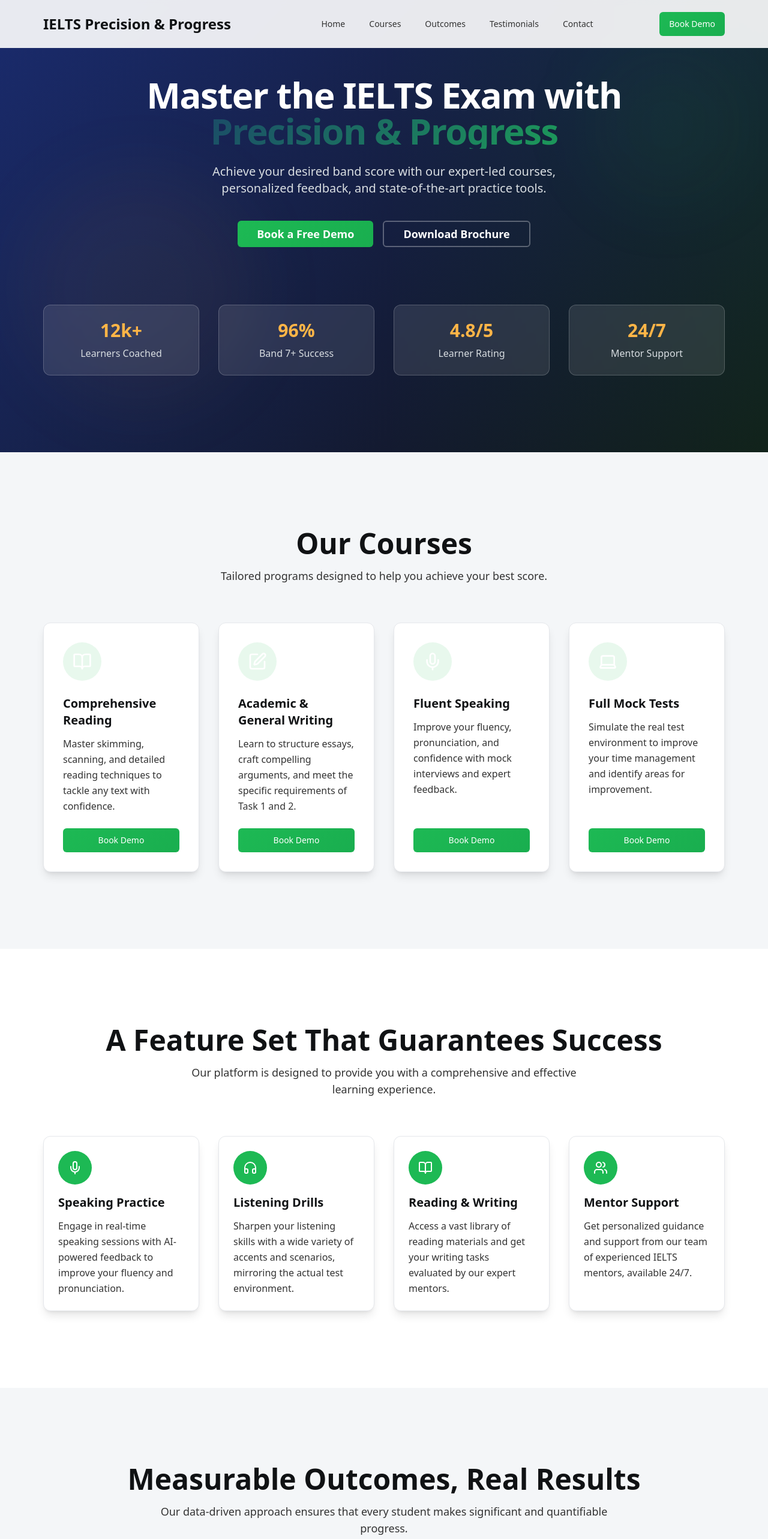
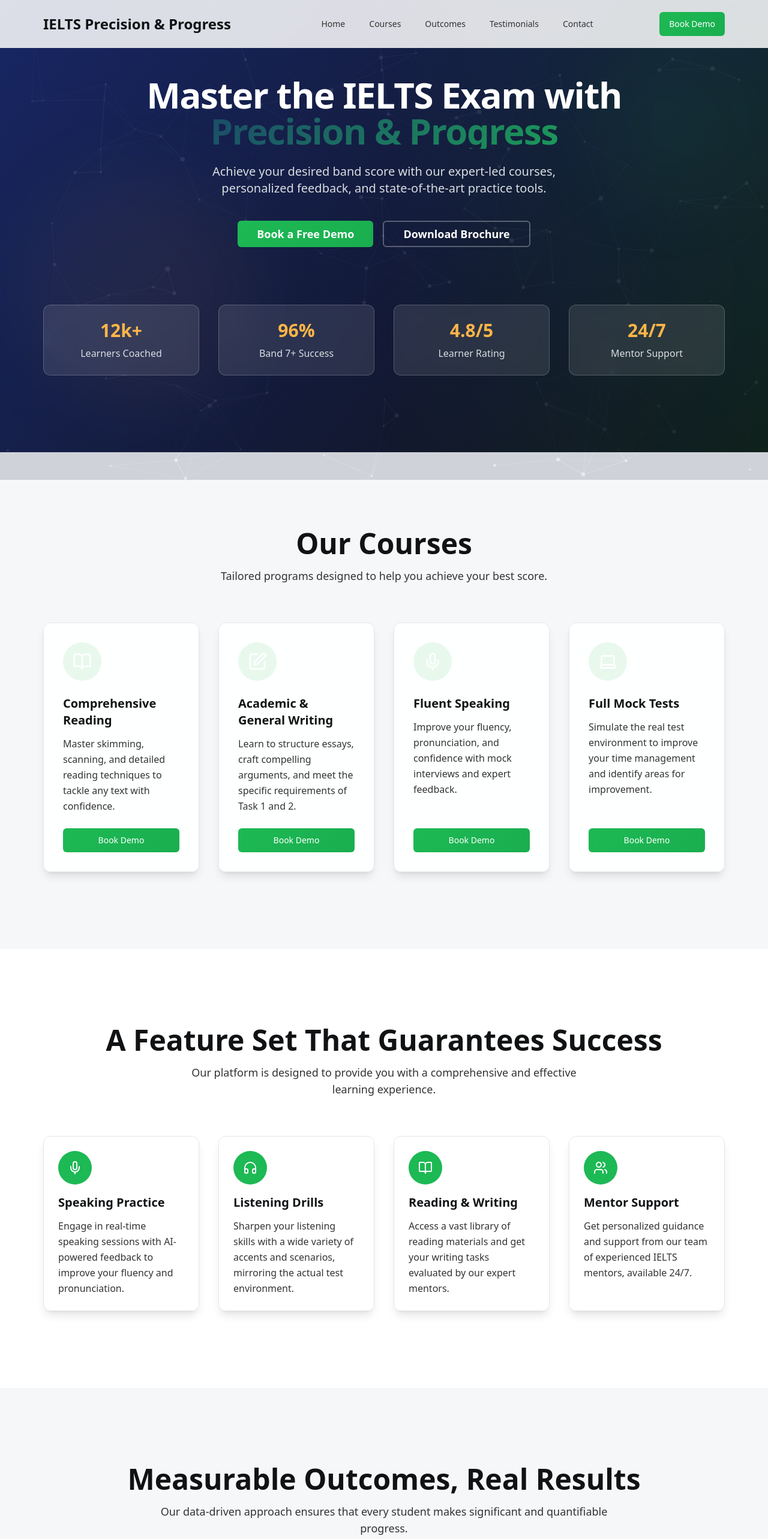
Before and after one commit to dikshadamahe/IELTS, a React (Vite) app: page / in a window 1280 px wide. Shown: the top 2566 px of the page at 60% size. Built offline with nearby package versions, Linux system fonts and the light colour scheme.

Commit message:
made changes

```diff
--- a/src/components/CallToAction.tsx
+++ b/src/components/CallToAction.tsx
@@ -24,7 +24,10 @@
 
   return (
     <motion.section
-      className="py-20 sm:py-28 lg:py-32 bg-hero-gradient text-white relative overflow-hidden"
+      className="py-20 sm:py-28 lg:py-32 text-white relative overflow-hidden"
+      style={{
+        background: 'linear-gradient(135deg, rgba(26, 43, 109, 0.85) 0%, rgba(16, 18, 20, 0.9) 100%)'
+      }}
       initial={{ opacity: 0 }}
       whileInView={{ opacity: 1 }}
       viewport={{ once: true }}
--- a/src/components/Courses.tsx
+++ b/src/components/Courses.tsx
@@ -53,7 +53,10 @@
   return (
     <motion.section
       id="courses"
-      className="py-20 sm:py-28 lg:py-32 bg-cool-gray-light"
+      className="py-20 sm:py-28 lg:py-32"
+      style={{
+        backgroundColor: 'rgba(244, 246, 248, 0.85)'
+      }}
       variants={containerVariants}
       initial="hidden"
       whileInView="visible"
@@ -72,7 +75,11 @@
           {courses.map((course) => (
             <motion.div
               key={course.title}
-              className="bg-white p-8 rounded-xl shadow-lg border border-border-light hover:shadow-xl hover:shadow-emerald-green/10 transition-all duration-300 flex flex-col"
+              className="p-8 rounded-xl shadow-lg border border-border-light hover:shadow-xl transition-all duration-300 flex flex-col"
+              style={{
+                backgroundColor: 'rgba(255, 255, 255, 0.9)',
+                backdropFilter: 'blur(8px)'
+              }}
               variants={itemVariants}
               whileHover={{ y: -8, scale: 1.02 }}
             >
--- a/src/components/FeatureCard.tsx
+++ b/src/components/FeatureCard.tsx
@@ -25,7 +25,11 @@
 }) => {
   return (
     <motion.div
-      className="bg-white p-6 rounded-xl shadow-lg border border-border-light hover:shadow-xl hover:shadow-emerald-green/10 transition-all duration-300"
+      className="p-6 rounded-xl shadow-lg border border-border-light hover:shadow-xl transition-all duration-300"
+      style={{
+        backgroundColor: 'rgba(255, 255, 255, 0.9)',
+        backdropFilter: 'blur(8px)'
+      }}
       variants={itemVariants}
       whileHover={{
         scale: 1.05,
--- a/src/components/Features.tsx
+++ b/src/components/Features.tsx
@@ -43,7 +43,10 @@
   return (
     <motion.section
       id="features"
-      className="py-20 sm:py-28 lg:py-32 bg-white"
+      className="py-20 sm:py-28 lg:py-32"
+      style={{
+        backgroundColor: 'rgba(255, 255, 255, 0.85)'
+      }}
       variants={containerVariants}
       initial="hidden"
       whileInView="visible"
--- a/src/components/Footer.tsx
+++ b/src/components/Footer.tsx
@@ -17,7 +17,10 @@
   return (
     <motion.footer
       id="contact"
-      className="bg-footer-gradient text-white py-12"
+      className="text-white py-12"
+      style={{
+        background: 'linear-gradient(135deg, rgba(26, 43, 109, 0.9) 0%, rgba(16, 18, 20, 0.95) 100%)'
+      }}
       variants={footerVariants}
       initial="hidden"
       whileInView="visible"
--- a/src/components/Hero.tsx
+++ b/src/components/Hero.tsx
@@ -29,7 +29,10 @@
   return (
     <motion.section
       id="home"
-      className="relative bg-hero-gradient text-white py-20 sm:py-28 lg:py-32 overflow-hidden"
+      className="relative py-20 sm:py-28 lg:py-32 overflow-hidden text-white"
+      style={{
+        background: 'linear-gradient(135deg, rgba(26, 43, 109, 0.85) 0%, rgba(16, 18, 20, 0.9) 100%)'
+      }}
       variants={containerVariants}
       initial="hidden"
       animate="visible"
@@ -82,7 +85,11 @@
         >
           <div className="grid grid-cols-2 md:grid-cols-4 gap-8 text-center">
             <motion.div
-              className="p-6 rounded-xl bg-white/10 backdrop-blur-sm border border-white/20 hover:bg-white/15 transition-all duration-300"
+              className="p-6 rounded-xl border border-white/20 hover:border-white/30 transition-all duration-300"
+              style={{
+                backgroundColor: 'rgba(255, 255, 255, 0.1)',
+                backdropFilter: 'blur(8px)'
+              }}
               variants={itemVariants}
               whileHover={{ scale: 1.05 }}
             >
@@ -90,7 +97,11 @@
               <p className="text-cool-gray-dark font-medium">Learners Coached</p>
             </motion.div>
             <motion.div
-              className="p-6 rounded-xl bg-white/10 backdrop-blur-sm border border-white/20 hover:bg-white/15 transition-all duration-300"
+              className="p-6 rounded-xl border border-white/20 hover:border-white/30 transition-all duration-300"
+              style={{
+                backgroundColor: 'rgba(255, 255, 255, 0.1)',
+                backdropFilter: 'blur(8px)'
+              }}
               variants={itemVariants}
               whileHover={{ scale: 1.05 }}
             >
@@ -98,7 +109,11 @@
               <p className="text-cool-gray-dark font-medium">Band 7+ Success</p>
             </motion.div>
             <motion.div
-              className="p-6 rounded-xl bg-white/10 backdrop-blur-sm border border-white/20 hover:bg-white/15 transition-all duration-300"
+              className="p-6 rounded-xl border border-white/20 hover:border-white/30 transition-all duration-300"
+              style={{
+                backgroundColor: 'rgba(255, 255, 255, 0.1)',
+                backdropFilter: 'blur(8px)'
+              }}
               variants={itemVariants}
               whileHover={{ scale: 1.05 }}
             >
@@ -106,7 +121,11 @@
               <p className="text-cool-gray-dark font-medium">Learner Rating</p>
             </motion.div>
             <motion.div
-              className="p-6 rounded-xl bg-white/10 backdrop-blur-sm border border-white/20 hover:bg-white/15 transition-all duration-300"
+              className="p-6 rounded-xl border border-white/20 hover:border-white/30 transition-all duration-300"
+              style={{
+                backgroundColor: 'rgba(255, 255, 255, 0.1)',
+                backdropFilter: 'blur(8px)'
+              }}
               variants={itemVariants}
               whileHover={{ scale: 1.05 }}
             >
--- a/src/components/Navbar.tsx
+++ b/src/components/Navbar.tsx
@@ -26,9 +26,12 @@
 
   return (
     <header
-      className={`fixed top-0 left-0 right-0 z-50 transition-all duration-300 ${
-        isScrolled ? "bg-white/95 backdrop-blur-md shadow-lg" : "bg-white/90 backdrop-blur-sm"
-      }`}
+      className="fixed top-0 left-0 right-0 z-50 transition-all duration-300"
+      style={{
+        backgroundColor: isScrolled ? 'rgba(255, 255, 255, 0.95)' : 'rgba(255, 255, 255, 0.85)',
+        backdropFilter: 'blur(12px)',
+        boxShadow: isScrolled ? '0 4px 20px rgba(0, 0, 0, 0.1)' : 'none'
+      }}
     >
       <nav className="container mx-auto px-4 sm:px-6 lg:px-8">
         <div className="flex items-center justify-between h-20">
@@ -71,7 +74,13 @@
         </div>
       </nav>
       {isMenuOpen && (
-        <div className="md:hidden bg-white/95 backdrop-blur-md border-t border-border-light">
+        <div
+          className="md:hidden border-t border-border-light"
+          style={{
+            backgroundColor: 'rgba(255, 255, 255, 0.95)',
+            backdropFilter: 'blur(12px)'
+          }}
+        >
           <div className="px-2 pt-2 pb-3 space-y-1 sm:px-3">
             {links.map((link) => (
               <a
--- a/src/components/ParticlesBackground.tsx
+++ b/src/components/ParticlesBackground.tsx
@@ -11,7 +11,7 @@
   const particlesOptions = {
     background: {
       color: {
-        value: "#0A0A2A", // deep-royal-blue
+        value: "#0A0A2A", // Darker background for better contrast
       },
     },
     fpsLimit: 60,
@@ -46,7 +46,7 @@
         color: "#ffffff",
         distance: 150,
         enable: true,
-        opacity: 0.5,
+        opacity: 0.3, // Slightly more subtle lines
         width: 1,
       },
       collisions: {
@@ -64,16 +64,16 @@
           enable: true,
           area: 800,
         },
-        value: 80,
+        value: 100, // More particles for better effect
       },
       opacity: {
-        value: 0.5,
+        value: 0.6, // Slightly more visible particles
       },
       shape: {
         type: "circle",
       },
       size: {
-        value: { min: 1, max: 5 },
+        value: { min: 1, max: 4 },
       },
     },
     detectRetina: true,
--- a/src/components/TestimonialCard.tsx
+++ b/src/components/TestimonialCard.tsx
@@ -27,7 +27,11 @@
 }) => {
   return (
     <motion.div
-      className="bg-white p-8 rounded-xl shadow-lg border border-border-light hover:shadow-xl hover:shadow-emerald-green/10 transition-all duration-300 flex flex-col items-center text-center"
+      className="p-8 rounded-xl shadow-lg border border-border-light hover:shadow-xl transition-all duration-300 flex flex-col items-center text-center"
+      style={{
+        backgroundColor: 'rgba(255, 255, 255, 0.9)',
+        backdropFilter: 'blur(8px)'
+      }}
       variants={itemVariants}
       whileHover={{ scale: 1.02, y: -5 }}
     >
--- a/src/components/Testimonials.tsx
+++ b/src/components/Testimonials.tsx
@@ -39,7 +39,10 @@
   return (
     <motion.section
       id="testimonials"
-      className="py-20 sm:py-28 lg:py-32 bg-white"
+      className="py-20 sm:py-28 lg:py-32"
+      style={{
+        backgroundColor: 'rgba(255, 255, 255, 0.85)'
+      }}
       variants={containerVariants}
       initial="hidden"
       whileInView="visible"
--- a/tailwind.config.js
+++ b/tailwind.config.js
@@ -94,10 +94,12 @@
         'gradient-text': 'gradient-flow 3s ease-in-out infinite',
       },
       backgroundImage: {
-        'hero-gradient': 'linear-gradient(135deg, #1A2B6D 0%, #101214 100%)',
+        'hero-gradient': 'linear-gradient(135deg, rgba(26, 43, 109, 0.9) 0%, rgba(16, 18, 20, 0.95) 100%)',
+        'hero-gradient-translucent': 'linear-gradient(135deg, rgba(26, 43, 109, 0.85) 0%, rgba(16, 18, 20, 0.9) 100%)',
         'text-gradient': 'linear-gradient(135deg, #1A2B6D 0%, #1DB954 50%, #FFB547 100%)',
         'progress-gradient': 'linear-gradient(90deg, #1DB954 0%, #FFB547 100%)',
-        'footer-gradient': 'linear-gradient(135deg, #1A2B6D 0%, #101214 100%)',
+        'footer-gradient': 'linear-gradient(135deg, rgba(26, 43, 109, 0.9) 0%, rgba(16, 18, 20, 0.95) 100%)',
+        'footer-gradient-translucent': 'linear-gradient(135deg, rgba(26, 43, 109, 0.85) 0%, rgba(16, 18, 20, 0.9) 100%)',
         'button-gradient': 'linear-gradient(135deg, #1DB954 0%, #16A34A 100%)',
         'button-shimmer': 'linear-gradient(90deg, transparent, rgba(255,255,255,0.4), transparent)',
         'legacy-hero-gradient': 'linear-gradient(135deg, rgba(26,43,109,1) 0%, rgba(16,18,20,0.85) 100%)',
```
Also changed, not shown: src/components/Outcomes.tsx (+9 -2 lines).
